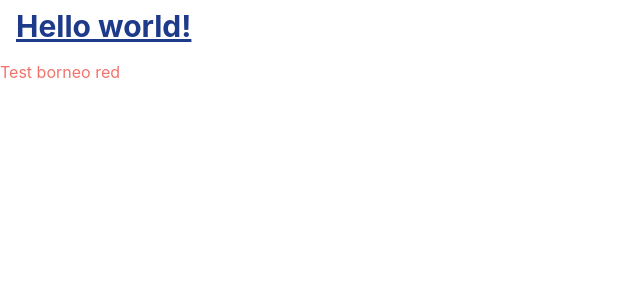
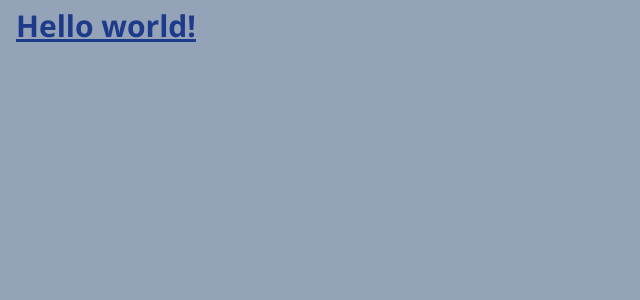
Before and after one commit to giffarialfarizy/gifkur-ui, a Next.js app: page / in a window 1280 px wide. Shown: the top 300 px of the page, without its empty margins (0-640 px from the left). Built offline with nearby package versions, Linux system fonts and the light colour scheme.

Commit message:
🔥 Remove unnecessary testing code

```diff
--- a/pages/index.tsx
+++ b/pages/index.tsx
@@ -2,11 +2,10 @@ import type { NextPage } from 'next';
 
 const Home: NextPage = () => {
 	return (
-		<main>
+		<main className='h-screen bg-slate-400'>
 			<h1 className='p-4 pt-2 text-3xl font-bold text-blue-900 underline'>
 				Hello world!
 			</h1>
-			<p className='testing'>Test borneo red</p>
 		</main>
 	);
 };
--- a/styles/globals.scss
+++ b/styles/globals.scss
@@ -1,22 +1,4 @@
-$primary-color: #f3726c;
-
-.testing {
-	color: $primary-color;
+body {
+	font-family: 'Segoe UI', Tahoma, Geneva, Verdana,
+		sans-serif;
 }
-
-body {
-	padding: 0;
-	margin: 0;
-	font-family: -apple-system, BlinkMacSystemFont, Segoe UI,
-		Roboto, Oxygen, Ubuntu, Cantarell, Fira Sans, Droid Sans,
-		Helvetica Neue, sans-serif;
-}
-
-a {
-	color: inherit;
-	text-decoration: none;
-}
-
-* {
-	box-sizing: border-box;
-}
```
